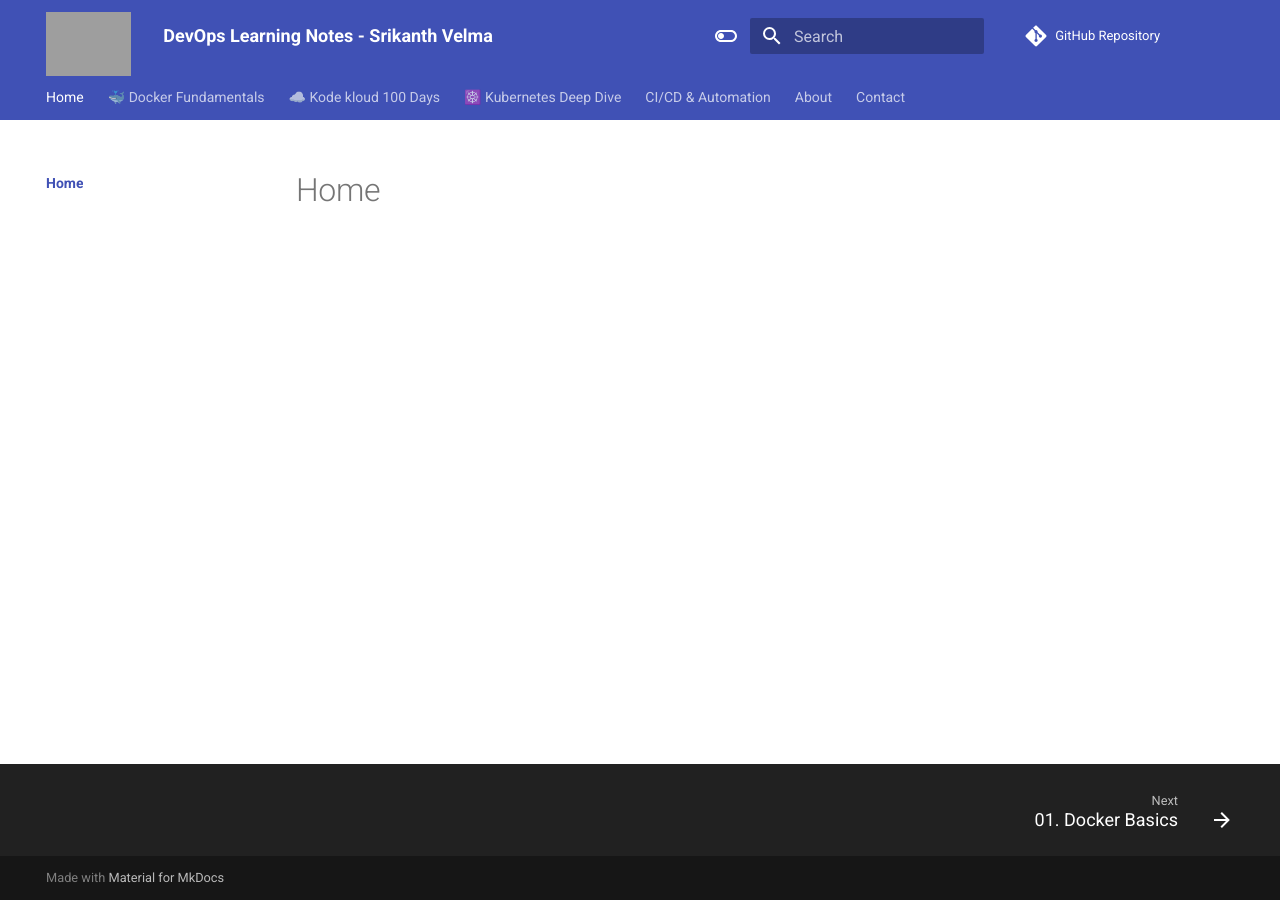
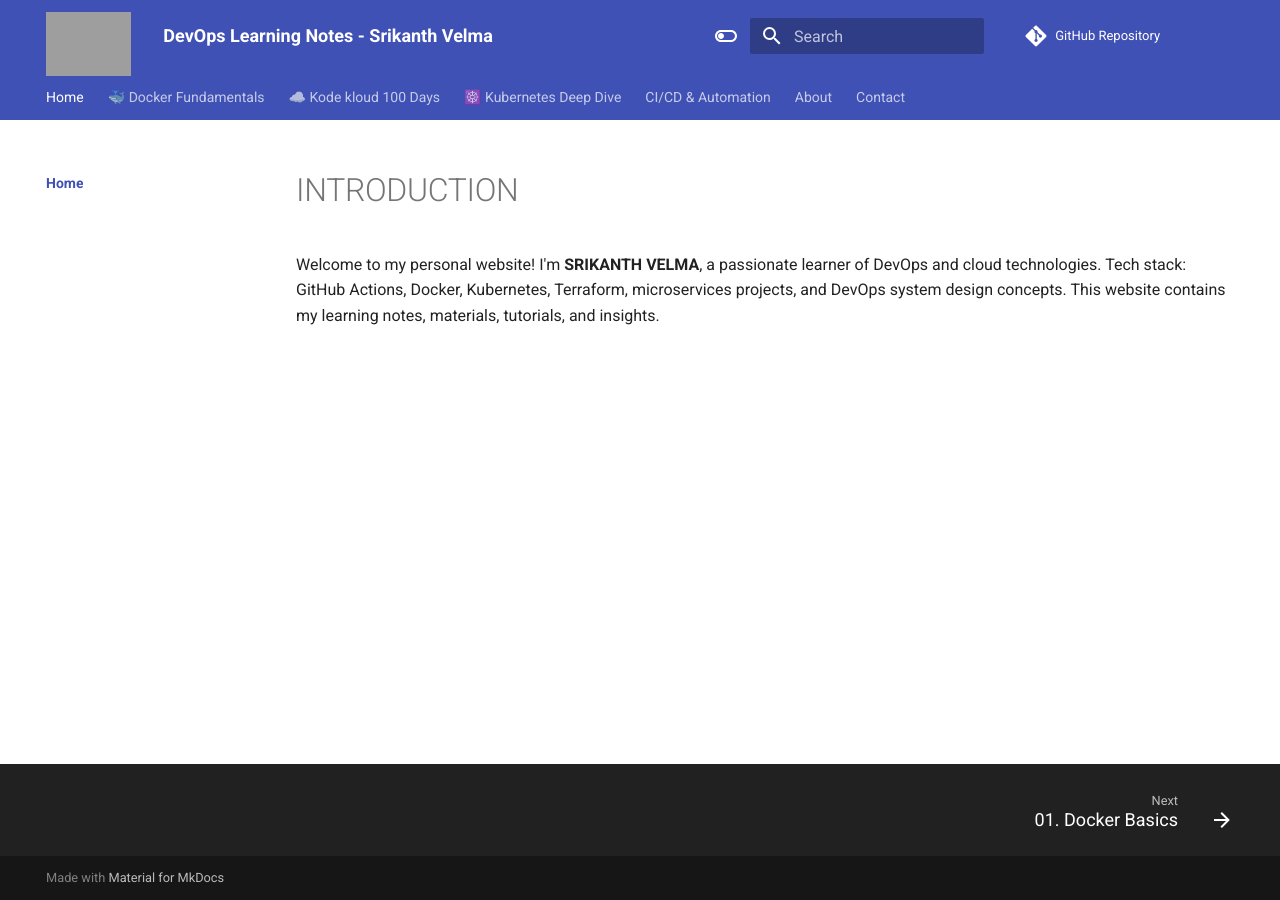
Before and after one commit to velmasrikanth/Devops-Learning, an MkDocs documentation site: the page built from docs/index.md, in a window 1280 px wide. Built offline with MkDocs 1.6.1 and Material for MkDocs 9.7.7, drawn with Linux system fonts in a browser that asks for light colours; comment, search, counter and statistics services are not loaded; grey boxes are pictures that could not be loaded.

Commit message:
html changed2

```diff
--- a/docs/index.md
+++ b/docs/index.md
@@ -1,4 +1,2 @@
----
-template: home.html
-title: Home
----
+# INTRODUCTION
+Welcome to my personal website! I'm <b>SRIKANTH VELMA</b>, a passionate learner of DevOps and cloud technologies. Tech stack: GitHub Actions, Docker, Kubernetes, Terraform, microservices projects, and DevOps system design concepts. This website contains my learning notes, materials, tutorials, and insights.
--- a/mkdocs.yaml
+++ b/mkdocs.yaml
@@ -8,7 +8,7 @@ edit_uri: edit/main/docs/ # Allows users to click 'Edit' and go straight to the
 # The Material for MkDocs Theme (Responsible for colors and layout)
 theme:
   name: material
-  custom_dir: docs/overrides
+  # custom_dir: docs/overrides
   logo: images/devops.png  # Path to your logo image
   palette:
     - scheme: default
```
